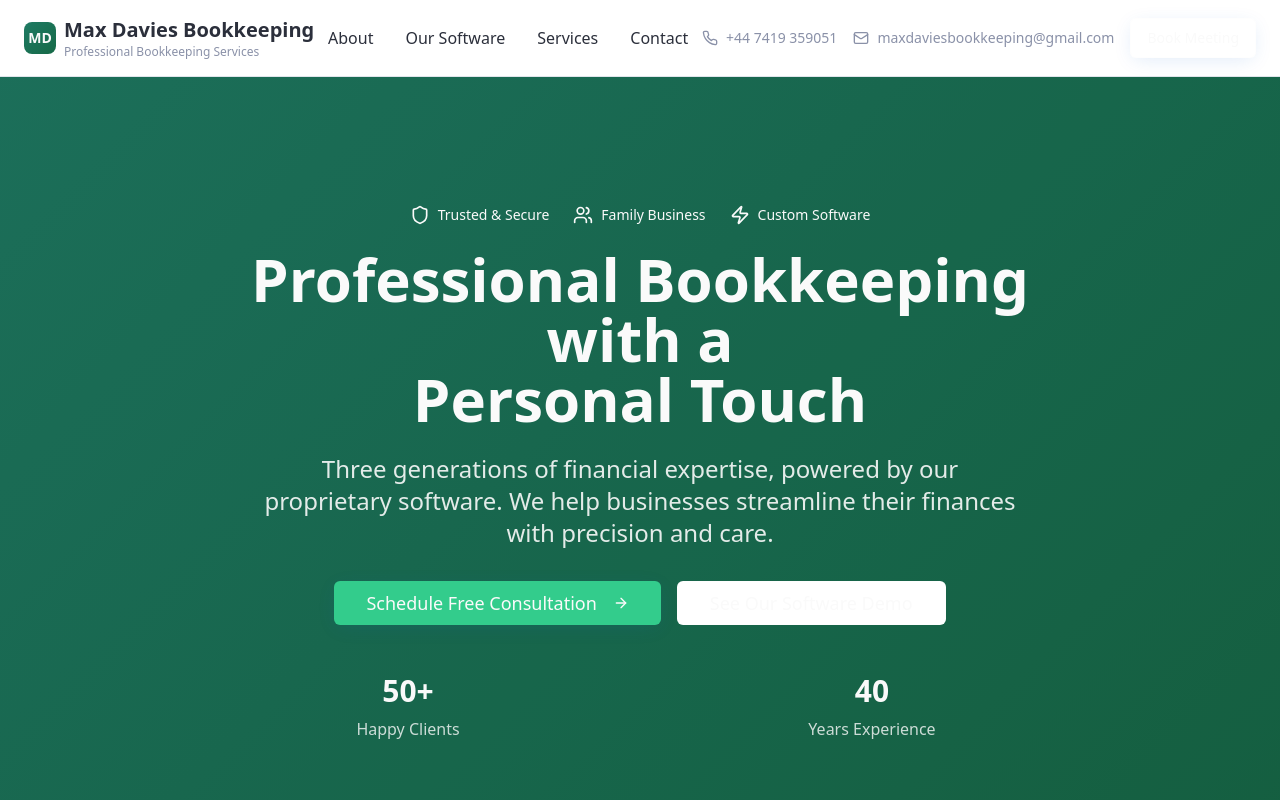
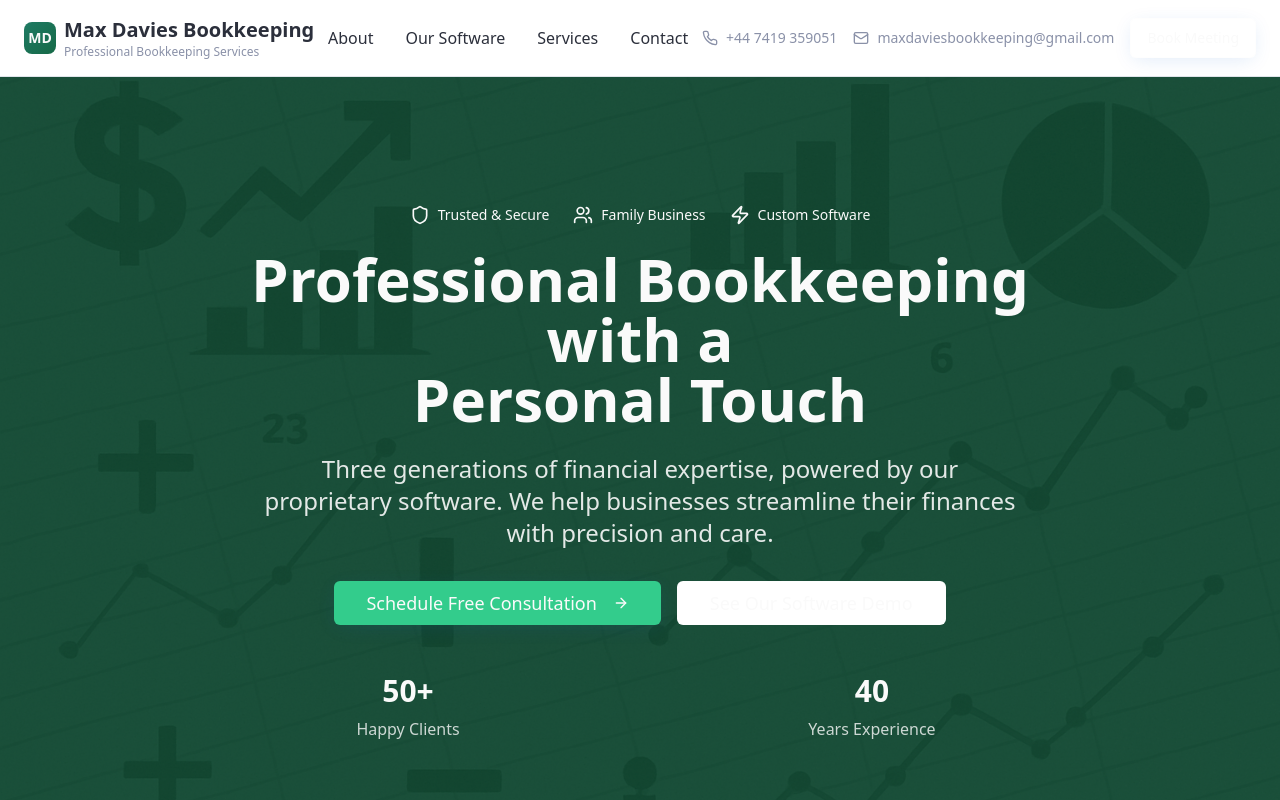
Before and after one commit to maxdaviessoftware/maxdaviesbookkeeping, a React (Vite) app: page / in a window 1280 px wide. Shown: the top 800 px of the page. Built offline with nearby package versions, Linux system fonts and the light colour scheme.

Commit message:
Update hero section background
Updated the hero section background to the provided image and added a line break after "Professional Bookkeeping".
-edited src/components/Hero.tsx

```diff
--- a/src/components/Hero.tsx
+++ b/src/components/Hero.tsx
@@ -3,8 +3,13 @@ import { ArrowRight, Shield, Users, Zap } from "lucide-react";
 
 const Hero = () => {
   return (
-    <section className="bg-hero-gradient text-primary-foreground py-20 lg:py-32 relative overflow-hidden">
-      <div className="absolute inset-0 bg-black/10"></div>
+    <section className="text-primary-foreground py-20 lg:py-32 relative overflow-hidden" style={{
+      backgroundImage: `url('/lovable-uploads/b6177435-b712-4668-a5b8-e3cd22f4ba96.png')`,
+      backgroundSize: 'cover',
+      backgroundPosition: 'center',
+      backgroundRepeat: 'no-repeat'
+    }}>
+      <div className="absolute inset-0 bg-black/40"></div>
       <div className="container mx-auto px-6 relative z-10">
         <div className="max-w-4xl mx-auto text-center">
           <div className="flex justify-center mb-6">
@@ -25,7 +30,8 @@ const Hero = () => {
           </div>
 
           <h1 className="text-4xl lg:text-6xl font-bold mb-6 leading-tight">
-            Professional Bookkeeping with a
+            Professional Bookkeeping
+            <span className="block">with a</span>
             <span className="block text-accent-foreground">Personal Touch</span>
           </h1>
 
```
Also changed, not shown: public/lovable-uploads/b6177435-b712-4668-a5b8-e3cd22f4ba96.png (added).
